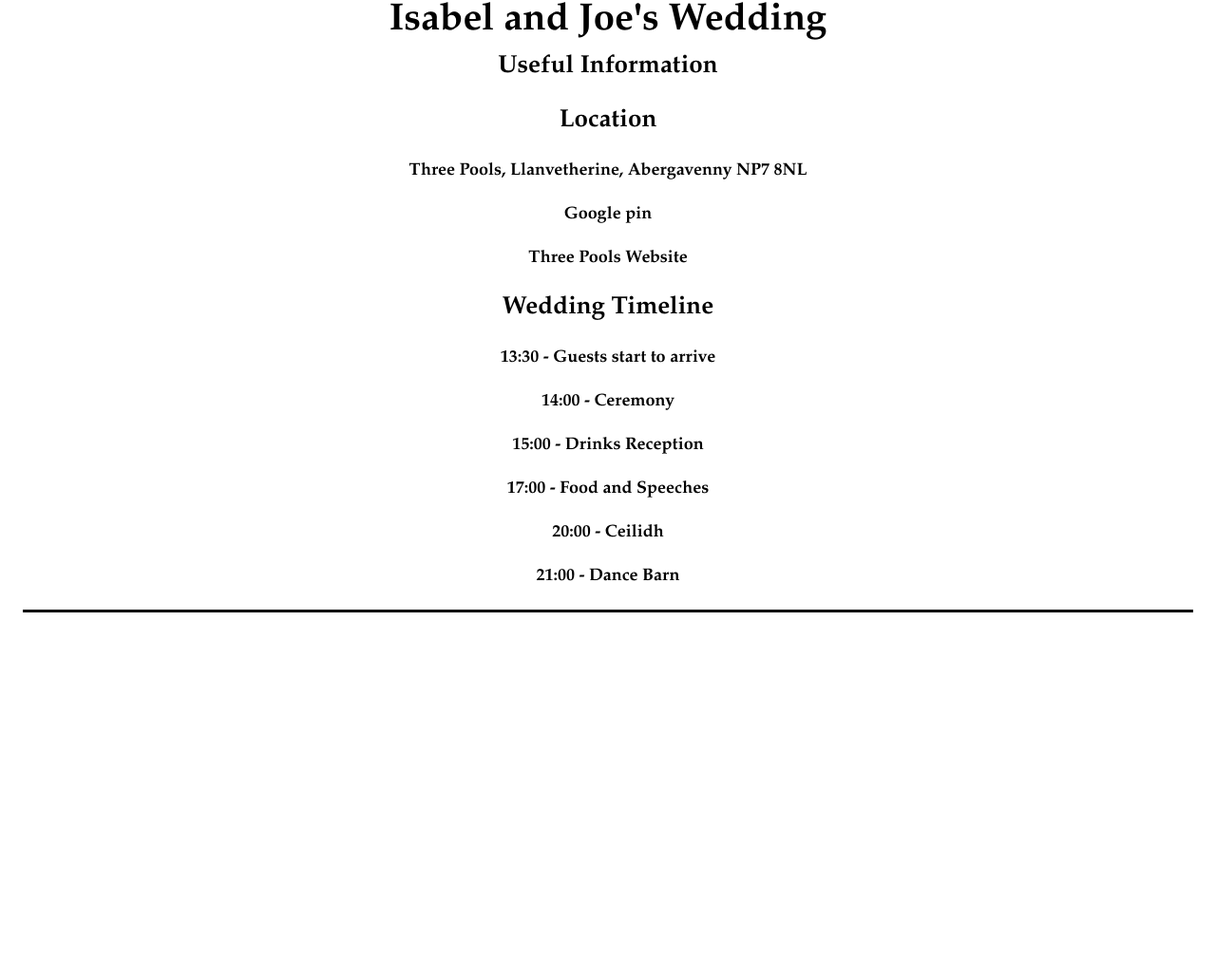
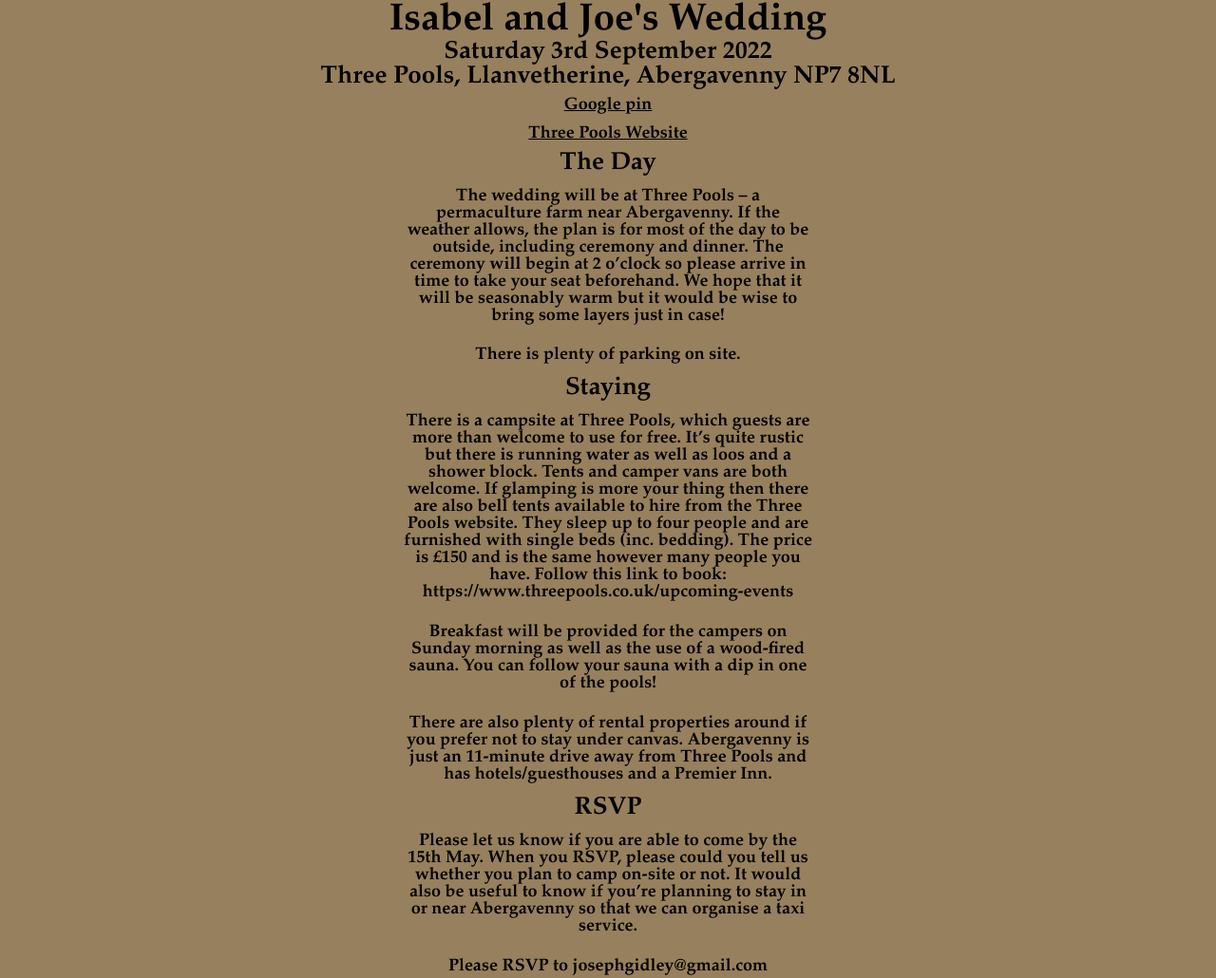
Before and after one commit to JoeGidley/JoeGidley.github.io, a plain HTML site: page Wedding.html in a window 1280 px wide. Shown: the part 475-1505 px from the top of the page at 95% size. Before the commit the page ends 1161 px from the top, so only its background shows below. Drawn offline with Linux system fonts and the light colour scheme.

Commit message:
major update

```diff
--- a/Wedding.html
+++ b/Wedding.html
@@ -9,7 +9,7 @@
             font-family: 'Garamond', monospace;
             font-weight: 500;
             padding: 1em;
-      background: rgb(255, 255, 255);
+            background: rgb(151, 128, 93);
 
         }
 
@@ -21,7 +21,7 @@
 
         h1 {
             font-size: 60px;
-      line-height: 0;
+            line-height: 0%;
         }
 
         h2 {
@@ -31,19 +31,31 @@
 
         h3 {
             font-size: 26px;
+            line-height: 0%;
         }
 
         h4 {
             font-size: 18px;
+            margin-left: 400px;
+            margin-right: 400px;
+            line-height: 1;
+        }
+
+        h5 {
+            font-size: 18px;
+            color: black;
+            line-height: 0%;
         }
 
         p {
             font-weight: 400;
+
+
         }
 
         hr {
             display: block;
-    height: 1px;
+            height: 0.2px;
             border: 0;
             border-top: 3px solid rgb(0, 0, 0);
             margin: 1em 0;
@@ -61,6 +73,7 @@
             color: rgb(0, 0, 0);
             text-align: center
         }
+
 
         #plain {
             padding-bottom: -6em;
@@ -86,8 +99,6 @@
             text-decoration: none;
             color: inherit;
         }
-
-
     </style>
 </head>
 
@@ -95,7 +106,7 @@
 
     <div>
 
-        <img src="./invitefrontweb.jpg" alt="invite" class="center"/>
+        <img src="./invitefrontweb.jpg" alt="invite" class="center" />
 
     </div>
 
@@ -104,7 +115,18 @@
 
         <section id="heading2">
             <h2>Isabel and Joe's Wedding</h2>
-    <h3>Useful Information</h3>
+            <h3>Saturday 3rd September 2022</h3>
+        </section>
+
+    </div>
+
+    <div>
+
+        <section id="heading2">
+            <h3>Three Pools, Llanvetherine, Abergavenny NP7 8NL</h3>
+            <h5><u><a href="https://goo.gl/maps/SG5KmdPUhbvHcLXh7">Google pin</a></href>
+            </h5>
+            <h5><a href="https://www.threepools.co.uk/">Three Pools Website</a></href></u></h5>
 
         </section>
 
@@ -112,32 +134,61 @@
 
     <div>
 
+
         <section id="heading2">
-      <h3>Location</h3>
-      <h4>Three Pools, Llanvetherine, Abergavenny NP7 8NL</h4>
-      <h4><a href="https://goo.gl/maps/SG5KmdPUhbvHcLXh7">Google pin</a></href></h4>
-    <h4><a href="https://www.threepools.co.uk/">Three Pools Website</a></href></h4>
+            <h3>The Day</h3>
+
+            <h4>The wedding will be at Three Pools – a permaculture farm near Abergavenny. If the weather allows, the
+                plan is for most of the day to be outside, including ceremony and dinner. The ceremony will begin at 2
+                o’clock so please arrive in time to take your seat beforehand. We hope that it will be seasonably warm
+                but it would be wise to bring some layers just in case!
+
+                <h4>There is plenty of parking on site.</h4>
+
+
+
+                </p>
+        </section>
+
+    </div>
+    <section id="heading2">
+        <h3>Staying</h3>
+
+
+        <h4>There is a campsite at Three Pools, which guests are more than welcome to use for free. It’s quite rustic
+            but there is running water as well as loos and a shower block. Tents and camper vans are both welcome. If
+            glamping is more your thing then there are also bell tents available to hire from the Three Pools website.
+            They sleep up to four people and are furnished with single beds (inc. bedding). The price is £150 and is the
+            same however many people you have. Follow this link to book: https://www.threepools.co.uk/upcoming-events
+        </h4>
+
+        <h4>Breakfast will be provided for the campers on Sunday morning as well as the use of a wood-fired sauna. You
+            can follow your sauna with a dip in one of the pools! </h4>
+
+        <h4>There are also plenty of rental properties around if you prefer not to stay under canvas. Abergavenny is
+            just an 11-minute drive away from Three Pools and has hotels/guesthouses and a Premier Inn.</h4>
+
+
 
     </section>
 
     </div>
 
-<div>
+    </div>
+    <section id="heading2">
+        <h3>RSVP</h3>
 
-    <section id="heading2">
-        <h3>Wedding Timeline</h3>
-        <h4>13:30 - Guests start to arrive</h4>
-        <h4> 14:00 - Ceremony</h4>
-        <h4>15:00 - Drinks Reception</h4>
-        <h4> 17:00 - Food and Speeches</h4>
-        <h4>20:00 - Ceilidh </h4>
-        <h4>21:00 - Dance Barn</h4>
-        </p>
+
+        <h4>Please let us know if you are able to come by the 15th May. When you RSVP, please could you tell us whether
+            you plan to camp on-site or not. It would also be useful to know if you’re planning to stay in or near
+            Abergavenny so that we can organise a taxi service.</h4>
+
+        <h4>Please RSVP to josephgidley@gmail.com</h4>
+
+
     </section>
 
     </div>
-
-<hr>
 
 </body>
 
```
Also changed, not shown: 1 other file. Lines whose indentation alone changed are shown as unchanged.
